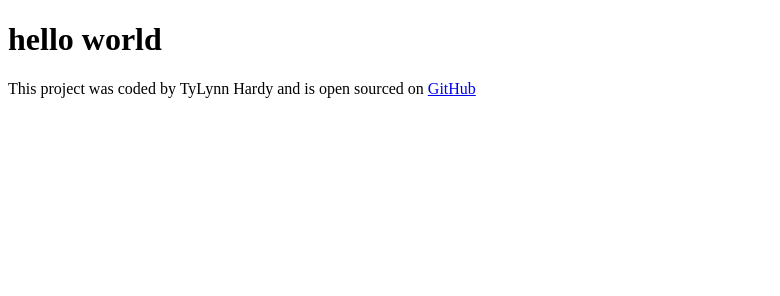
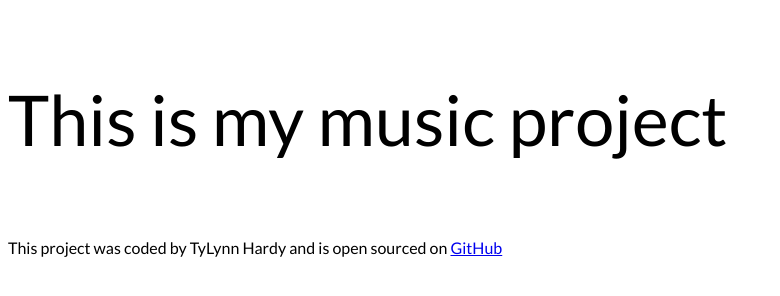
Before and after one commit to tylynnhardy/music-project, a plain HTML site: page src/index.html in a window 1280 px wide. Shown: the whole page, without its empty margins (0-780 px from the left). Drawn offline with Linux system fonts and the light colour scheme.

Commit message:
added links

```diff
--- a/src/index.html
+++ b/src/index.html
@@ -3,10 +3,16 @@
 <head>
     <meta charset="UTF-8">
     <meta name="viewport" content="width=device-width, initial-scale=1.0">
+<link rel="preconnect" href="https://fonts.googleapis.com">
+<link rel="preconnect" href="https://fonts.gstatic.com" crossorigin>
+<link
+    href="https://fonts.googleapis.com/css2?family=Lato:ital,wght@0,100;0,300;0,400;0,700;0,900;1,100;1,300;1,400;1,700;1,900&family=M+PLUS+Rounded+1c:wght@100;300;400;500;700;800;900&display=swap"
+    rel="stylesheet"/>
+<link rel="stylesheet" href="style.css">
     <title>The world of music</title>
 </head>
 <body>
-    <h1>hello world</h1>
+    <h1>This is my music project</h1>
 
 
 
--- a/src/style.css
+++ b/src/style.css
@@ -0,0 +1,12 @@
+h1 {
+  font-family: "Lato";
+  font-weight: 400;
+  font-size: 70px;
+  font-style: normal;
+  line-height: 144px;
+}
+footer {
+  font-family: "Lato";
+  font-weight: 400;
+  font-style: normal;
+}
```
